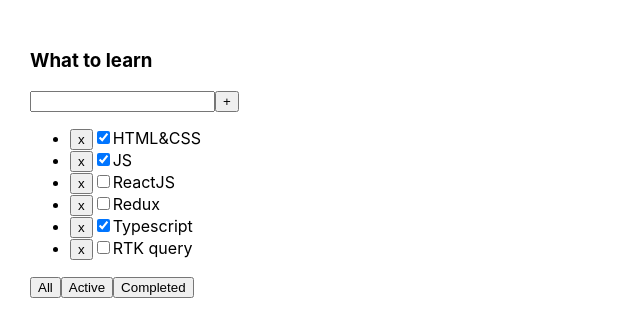
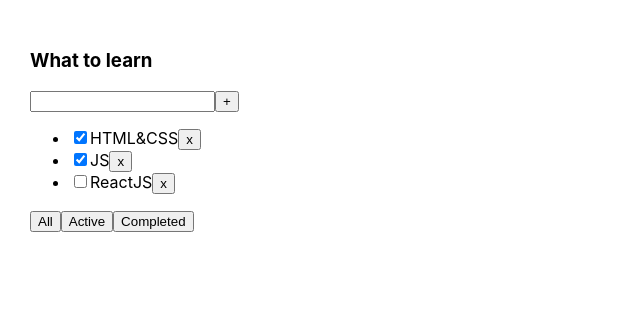
Before and after one commit to SanyaSkl/todolist-repetition, a React (Vite) app: page / in a window 1280 px wide. Shown: the top 336 px of the page, without its empty margins (0-640 px from the left). Built offline with nearby package versions, Linux system fonts and the light colour scheme.

Commit message:
create new function 'create task'

```diff
--- a/package.json
+++ b/package.json
@@ -11,7 +11,8 @@
   },
   "dependencies": {
     "react": "19.0.0",
-    "react-dom": "19.0.0"
+    "react-dom": "19.0.0",
+    "uuid": "^13.0.0"
   },
   "devDependencies": {
     "@types/react": "19.0.2",
--- a/src/App.tsx
+++ b/src/App.tsx
@@ -1,9 +1,10 @@
 import './App.css'
-import {useState} from 'react';
-import {TodolistItem} from './Components/TodolistItem.tsx';
+import {useState} from 'react'
+import {v1} from 'uuid';
+import {TodolistItem} from './TodolistItem'
 
 export type Task = {
-    id: number
+  id: string
   title: string
   isDone: boolean
 }
@@ -11,66 +12,46 @@
 export type FilterValues = 'all' | 'active' | 'completed'
 
 export const App = () => {
+  const [filter, setFilter] = useState<FilterValues>('all')
 
   const [tasks, setTasks] = useState<Task[]>([
-        {id: 1, title: 'HTML&CSS', isDone: true},
-        {id: 2, title: 'JS', isDone: true},
-        {id: 3, title: 'ReactJS', isDone: false},
-        {id: 4, title: 'Redux', isDone: false},
-        {id: 5, title: 'Typescript', isDone: true},
-        {id: 6, title: 'RTK query', isDone: false}
+    { id: v1(), title: 'HTML&CSS', isDone: true },
+    { id: v1(), title: 'JS', isDone: true },
+    { id: v1(), title: 'ReactJS', isDone: false },
   ])
 
-    const deleteTask = (taskId: number) => {
+  const deleteTask = (taskId: string) => {
     const filteredTasks = tasks.filter(task => {
       return task.id !== taskId
     })
     setTasks(filteredTasks)
   }
 
-    // const [filter, setFilter] = useState('all')
-    //
-    // const changeFilter = (filter: FilterValues) => {
-    //     setFilter(filter)
-    // }
-    //
-    // let filteredTasks = tasks
-    // if (filter === 'active') {
-    //     filteredTasks = tasks.filter(task => !task.isDone)
-    // }
-    // if (filter === 'completed') {
-    //     filteredTasks = tasks.filter(task => task.isDone)
-    // }
-
-    const [filter, setFilter] = useState('all')
+  const createTask = () => {
+    const newTask = {id: v1(), title: "New task", isDone: false}
+    const newTasks = [newTask, ...tasks]
+    setTasks(newTasks)
+  }
 
   const changeFilter = (filter: FilterValues) => {
     setFilter(filter)
   }
 
-    const filteredFoo = () => {
-
-        switch (filter) {
-            case 'completed': {
-                return tasks.filter(task => task.isDone)
+  let filteredTasks = tasks
+  if (filter === 'active') {
+    filteredTasks = tasks.filter(task => task.isDone)
   }
-            case 'active': {
-                return tasks.filter(task => !task.isDone)
+  if (filter === 'completed') {
+    filteredTasks = tasks.filter(task => !task.isDone)
   }
-            default:
-                return tasks
-        }
-    }
-
-    let filteredVal = filteredFoo()
 
   return (
       <div className="app">
         <TodolistItem title="What to learn"
-                          tasks={tasks}
+                      tasks={filteredTasks}
                       deleteTask={deleteTask}
                       changeFilter={changeFilter}
-                          filteredVal={filteredVal}
+                      createTask={createTask}
         />
       </div>
   )
--- /dev/null
+++ b/src/Button.tsx
@@ -0,0 +1,8 @@
+type Props = {
+  title: string
+  onClick?: () => void
+}
+
+export const Button = ({ title, onClick }: Props) => {
+  return <button onClick={onClick}>{title}</button>
+}
--- a/src/Components/Button.tsx
+++ /dev/null
@@ -1,8 +0,0 @@
-type Props = {
-    title: string,
-    onClick?: () => void,
-}
-
-export const Button = ({title, onClick}: Props) => {
-    return <button onClick={onClick}>{title}</button>
-}
--- a/src/Components/TodolistItem.tsx
+++ /dev/null
@@ -1,66 +0,0 @@
-import {FilterValues, Task} from '../App.tsx'
-import {Button} from './Button.tsx';
-
-type Props = {
-    title: string
-    tasks: Task[]
-    deleteTask: (taskId: number) => void
-    changeFilter: (filter: FilterValues) => void
-    filteredVal: Task[]
-}
-
-export const TodolistItem = ({title, tasks, deleteTask, changeFilter, filteredVal}: Props) => {
-
-    // const [filter, setFilter] = useState('all')
-    //
-    // const changeFilter = (filter: FilterValues) => {
-    //     setFilter(filter)
-    // }
-    //
-    // const filteredFoo = () => {
-    //
-    //     switch (filter) {
-    //         case 'completed': {
-    //             return tasks.filter(task => task.isDone)
-    //         }
-    //         case 'active': {
-    //             return tasks.filter(task => !task.isDone)
-    //         }
-    //         default:
-    //             return tasks
-    //     }
-    // }
-    //
-    // let filteredVal = filteredFoo()
-
-
-    return (
-        <div>
-            <h3>{title}</h3>
-            <div>
-                <input/>
-                <Button title={'+'}/>
-            </div>
-            {tasks.length === 0 ? (
-                <p>Тасок нет</p>
-            ) : (
-                <ul>
-                    {filteredVal.map(task => {
-                        return (
-                            <li key={task.id}>
-                                <Button onClick={() => deleteTask(task.id)} title={'x'}/>
-                                <input type="checkbox" checked={task.isDone}/>
-                                <span>{task.title}</span>
-                            </li>
-                        )
-                    })}
-                </ul>
-            )}
-            <div>
-                <Button title={'All'} onClick={() => changeFilter('all')}/>
-                <Button title={'Active'} onClick={() => changeFilter('active')}/>
-                <Button title={'Completed'} onClick={() => changeFilter('completed')}/>
-            </div>
-        </div>
-    )
-}
--- /dev/null
+++ b/src/TodolistItem.tsx
@@ -0,0 +1,42 @@
+import type {FilterValues, Task} from './App'
+import {Button} from './Button'
+
+type Props = {
+  title: string
+  tasks: Task[]
+  deleteTask: (taskId: string) => void
+  changeFilter: (filter: FilterValues) => void
+    createTask: () => void
+}
+
+export const TodolistItem = ({title, tasks, deleteTask, changeFilter, createTask}: Props) => {
+  return (
+      <div>
+        <h3>{title}</h3>
+        <div>
+          <input/>
+          <Button title={'+'} onClick={() => createTask()}/>
+        </div>
+        {tasks.length === 0 ? (
+            <p>Тасок нет</p>
+        ) : (
+            <ul>
+              {tasks.map(task => {
+                return (
+                    <li key={task.id}>
+                      <input type="checkbox" checked={task.isDone}/>
+                      <span>{task.title}</span>
+                      <Button title={'x'} onClick={() => deleteTask(task.id)} />
+                    </li>
+                )
+              })}
+            </ul>
+        )}
+        <div>
+          <Button title={'All'} onClick={() => changeFilter('all')}/>
+          <Button title={'Active'} onClick={() => changeFilter('active')}/>
+          <Button title={'Completed'} onClick={() => changeFilter('completed')}/>
+        </div>
+      </div>
+  )
+}
--- a/src/main.tsx
+++ b/src/main.tsx
@@ -1,5 +1,5 @@
-import {createRoot} from 'react-dom/client'
+import { createRoot } from 'react-dom/client'
 import './index.css'
-import {App} from './App'
+import { App } from './App'
 
-createRoot(document.getElementById('root')!).render(<App/>)
+createRoot(document.getElementById('root')!).render(<App />)
```
Also changed, not shown: 1 other file (tests, documents, lock files or other folders). Lines whose indentation alone changed are shown as unchanged.
